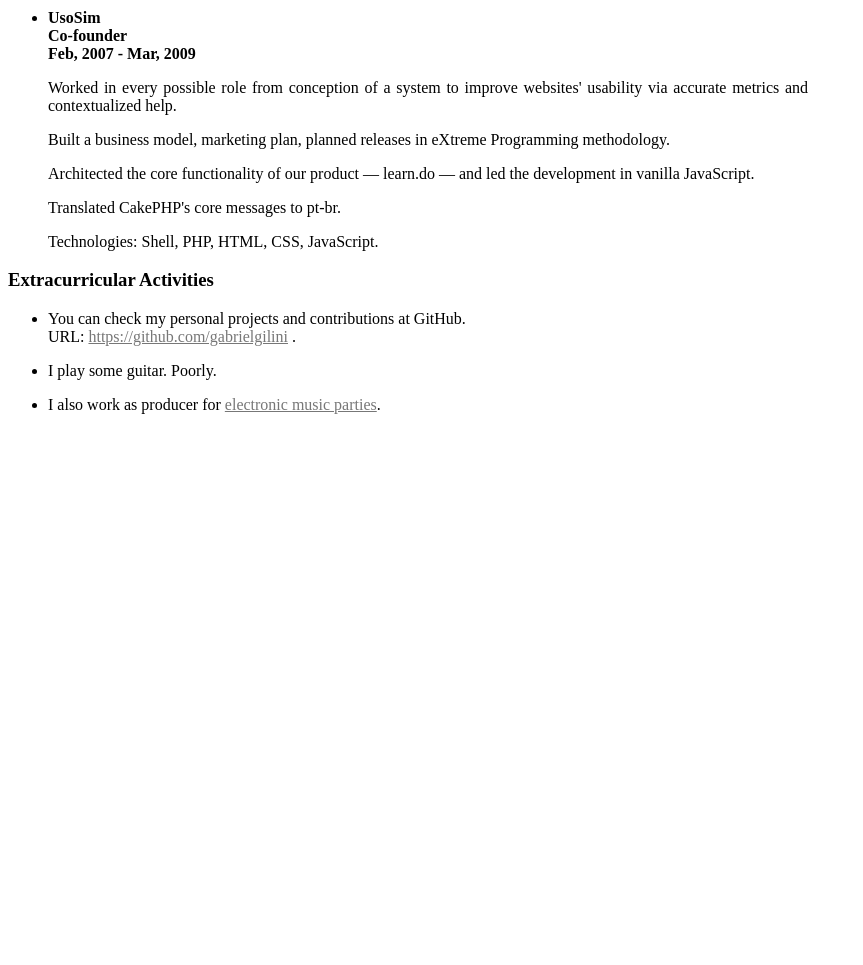
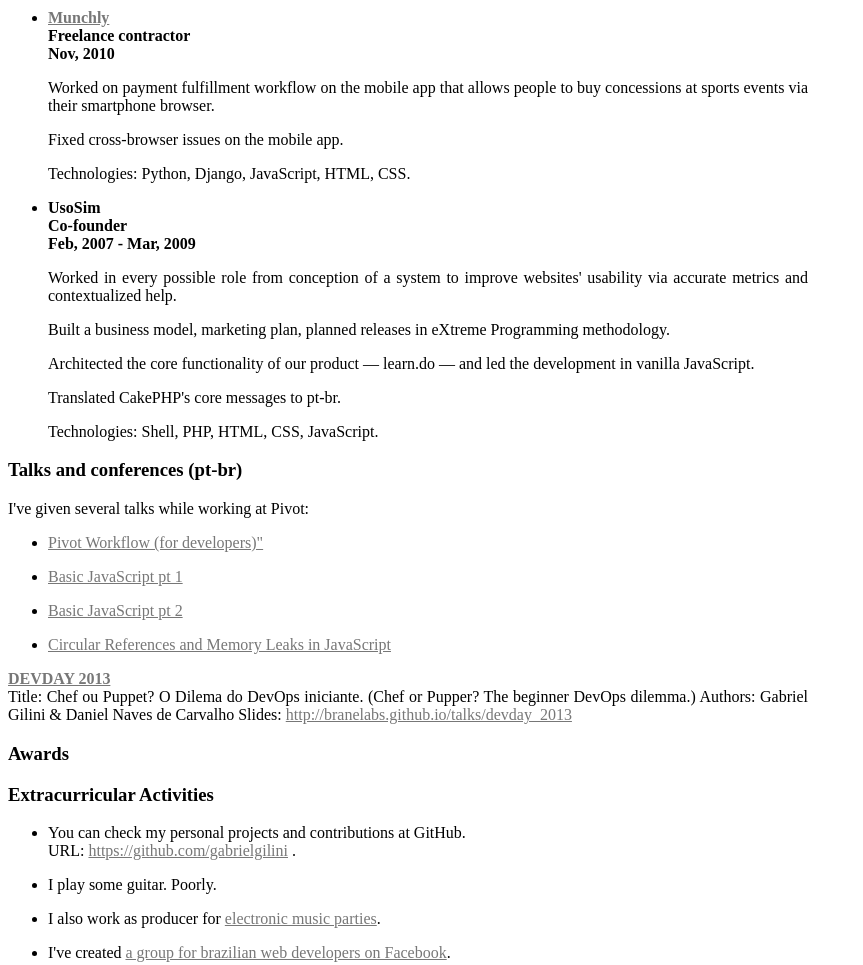
Before and after one commit to gabrielgilini/gabrielgilini.github.io, a plain HTML site: page index.html in a window 1280 px wide. Shown: the part 2080-3045 px from the top of the page, without its empty margins (0-863 px from the left). Before the commit the page ends 2510 px from the top, so only its background shows below. Drawn offline with Linux system fonts and the light colour scheme.

Commit message:
More content

```diff
--- a/index.html
+++ b/index.html
@@ -209,6 +209,22 @@
                 </p>
             </li>
             <li>
+                <strong><a href="http://www.munchly.com/" target="_blank">Munchly</a>
+                <br />
+                Freelance contractor
+                <br />
+                Nov, 2010</strong>
+
+                <p>
+                    Worked on payment fulfillment workflow on the mobile app that allows people to buy concessions at sports events via their smartphone browser.
+                </p>
+                <p>
+                    Fixed cross-browser issues on the mobile app.
+                </p>
+                <p>
+                    Technologies: Python, Django, JavaScript, HTML, CSS.
+            </li>
+            <li>
                 <strong>UsoSim
                     <br />
                     Co-founder
@@ -235,6 +251,28 @@
     </section>
 
     <section>
+        <h3>Talks and conferences (pt-br)</h3>
+        <p>I've given several talks while working at Pivot: <br />
+            <ul>
+                <li><a href="https://docs.google.com/presentation/d/1djEwm6S-mnOFfnQEw2P5UVRDZ9O_fzmW4PrK5X_jPZg/edit?usp=sharing" target="_blank">Pivot Workflow (for developers)"</a></li>
+                <li><a href="https://docs.google.com/presentation/d/17y5thlLkU2jNFfjDUNhMhfztbU4zjkEML1Nq90kAPZI/edit?usp=sharing" target="_blank">Basic JavaScript pt 1</a></li>
+                <li><a href="https://docs.google.com/presentation/d/16fxGPIjZ_Y2ploe-ESEa0zwooAGpy0CGMYi6y8pitqA/edit?usp=sharing" target="_blank">Basic JavaScript pt 2</a></li>
+                <li><a href="https://docs.google.com/presentation/d/15WOk5YSCOMI0TO4ZEpJi7lYhZ37fbNqzHwghdu0H9gM/edit?usp=sharing" target="_blank">Circular References and Memory Leaks in JavaScript</a></li>
+            </ul>
+        </p>
+        <p>
+            <strong><a href="http://devday.devisland.com/" target="_blank">DEVDAY 2013</a></strong><br />
+            Title: Chef ou Puppet? O Dilema do DevOps iniciante. (Chef or Pupper? The beginner DevOps dilemma.)
+            Authors: Gabriel Gilini &amp; Daniel Naves de Carvalho
+            Slides: <a href="http://branelabs.github.io/talks/devday_2013/" target="_blank" title="Chef ou Puppet? O Dilema do DevOps Iniciante.">http://branelabs.github.io/talks/devday_2013</a>
+        </p>
+    </section>
+
+    <section>
+        <h3>Awards</h3>
+    </section>
+
+    <section>
         <h3>Extracurricular Activities</h3>
         <ul>
             <li>
@@ -250,6 +288,9 @@
             <li>
                 I also work as producer for <a href="http://dirtykidzgang.com/" target="_blank">electronic music parties</a>.
             </li>
+            <li>
+                I've created <a href="https://www.facebook.com/groups/282350721790375/" target="_blank">a group for brazilian web developers on Facebook</a>.
+            </li>
         </ul>
     </section>
 </body>
```
